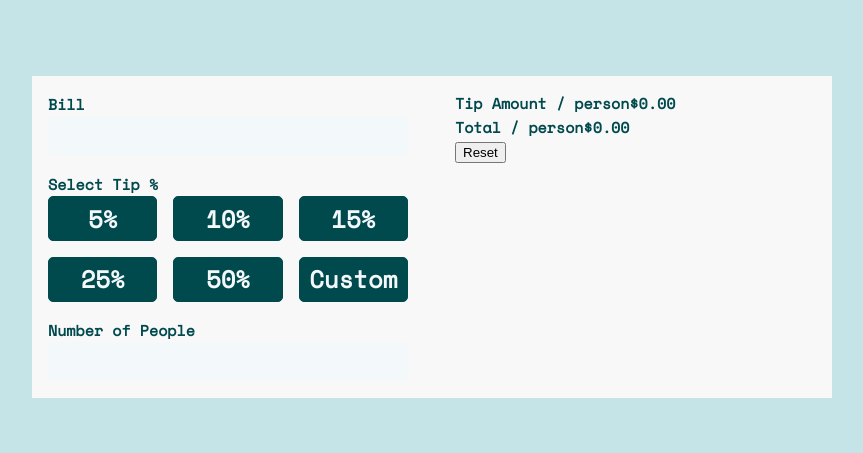
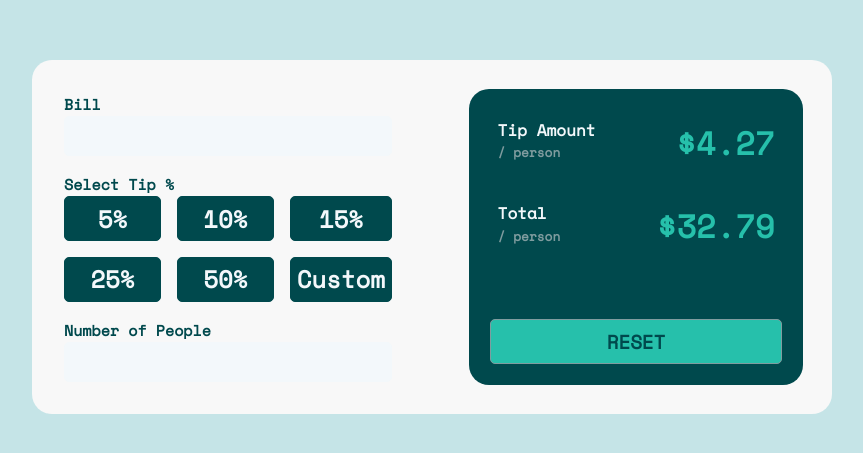
Before and after one commit to diegommelo/front-challenge-tip, a Vue app: page / in a window 1280 px wide. Shown: the part 163-616 px from the top of the page, without its empty margins (208-1071 px from the left). Built offline with nearby package versions, Linux system fonts and the light colour scheme.

Commit message:
feat: css adjustments for TipReport

```diff
--- a/src/App.vue
+++ b/src/App.vue
@@ -18,5 +18,12 @@ main {
   gap: 1rem;
   width: 50rem;
   background-color: var(--color-background-soft);
+  border-radius: 20px;
+}
+@media screen and (max-width: 768px) {
+  main {
+    grid-template-columns: 1fr;
+    width: 100%;
+  }
 }
 </style>
--- a/src/assets/base.css
+++ b/src/assets/base.css
@@ -36,6 +36,7 @@
 
   --color-heading: var(--vt-c-text-light-1);
   --color-text: var(--vt-c-dark-cyan);
+  --color-text-light: var(--vt-c-light-gray-cyan-2);
 
   --section-gap: 160px;
 
--- a/src/assets/main.css
+++ b/src/assets/main.css
@@ -6,4 +6,5 @@
   display: flex;
   flex-direction: column;
   align-items: center;
+  flex-wrap: wrap;
 }
--- a/src/components/TipConfig.vue
+++ b/src/components/TipConfig.vue
@@ -29,7 +29,7 @@
 <style lang="scss" scoped>
 @import url('https://fonts.googleapis.com/css2?family=Space+Mono&display=swap');
 .c-TipConfig {
-    padding: 1rem;
+    padding: 2rem;
     display: flex;
     flex-direction: column;
     gap: 1rem;
@@ -39,6 +39,12 @@
     display: grid;
     grid-template-columns: 1fr 1fr 1fr;
     gap: 1rem;
+}
+
+@media screen and (max-width: 768px) {
+    .e-TipConfig-TipPercentages {
+        grid-template-columns: 1fr 1fr;
+    }
 }
 
 .e-TipConfig-Input {
--- a/src/components/TipReport.vue
+++ b/src/components/TipReport.vue
@@ -1,14 +1,24 @@
 <template>
     <section class="c-TipReport">
-        <div>
-            <span>Tip Amount / person</span>
-            <span>$0.00</span>
-        </div>
-        <div>
-            <span>Total / person</span>
-            <span>$0.00</span>
-        </div>
-        <button type="reset">Reset</button>
+        <section class="c-TipReport-Content">
+            <section class="c-TipReport-Details">
+                <div class="c-TipReport-Detail">
+                    <span>Tip Amount</span>
+                    <span class="small-text">/ person</span>
+                </div>
+                <div class="c-TipReport-Value">
+                    <span>$4.27</span>
+                </div>
+                <div class="c-TipReport-Detail">
+                    <span>Total</span>
+                    <span class="small-text">/ person</span>
+                </div>
+                <div class="c-TipReport-Value">
+                    <span>$32.79</span>
+                </div>
+            </section>
+            <button class="c-TipReport-Reset">RESET</button>
+        </section>
     </section>
 </template>
 
@@ -18,6 +28,62 @@
 
 <style lang="scss" scoped>
 .c-TipReport {
-    padding: 1em;
+    display: flex;
+    flex-direction: column;
+    padding: 1.8rem;
+    color: var(--color-text-light);
+}
+
+@media screen and (min-width: 768px) {
+    .c-TipReport-Content{
+        height: 100%;
+        justify-content: space-between;
+    }
+}
+
+.c-TipReport-Content {
+    background-color: var(--vt-c-dark-cyan);
+    display: flex;
+    flex-direction: column;
+    padding: 1.3rem;
+    border-radius: 20px;
+    gap: 1rem;
+}
+
+.c-TipReport-Details {
+    display: grid;
+    grid-template-columns: 1fr 1fr;
+    grid-template-rows: 1fr 1fr;
+    gap: 2rem;
+    padding: 0.5rem;
+}
+
+.c-TipReport-Reset {
+    background-color: var(--vt-c-cyan);
+    color: var(--vt-c-dark-cyan);
+    font-weight: 700;
+    border: 1px solid var(--vt-c-dark-gray-cyan-2);
+    border-radius: 5px;
+    height: 2.8rem;
+    font-family: 'Space Mono', monospace;
+    font-size: 1.2rem;
+}
+
+.c-TipReport-Detail {
+    display: flex;
+    flex-direction: column;
+    font-size: 1rem;
+
+    & .small-text {
+        font-size: 0.8rem;
+        color: var(--vt-c-dark-gray-cyan-2);
+    }
+}
+
+.c-TipReport-Value {
+    display: flex;
+    justify-content: flex-end;
+    font-size: 2rem;
+    color: var(--vt-c-cyan);
 }
 </style>
```
